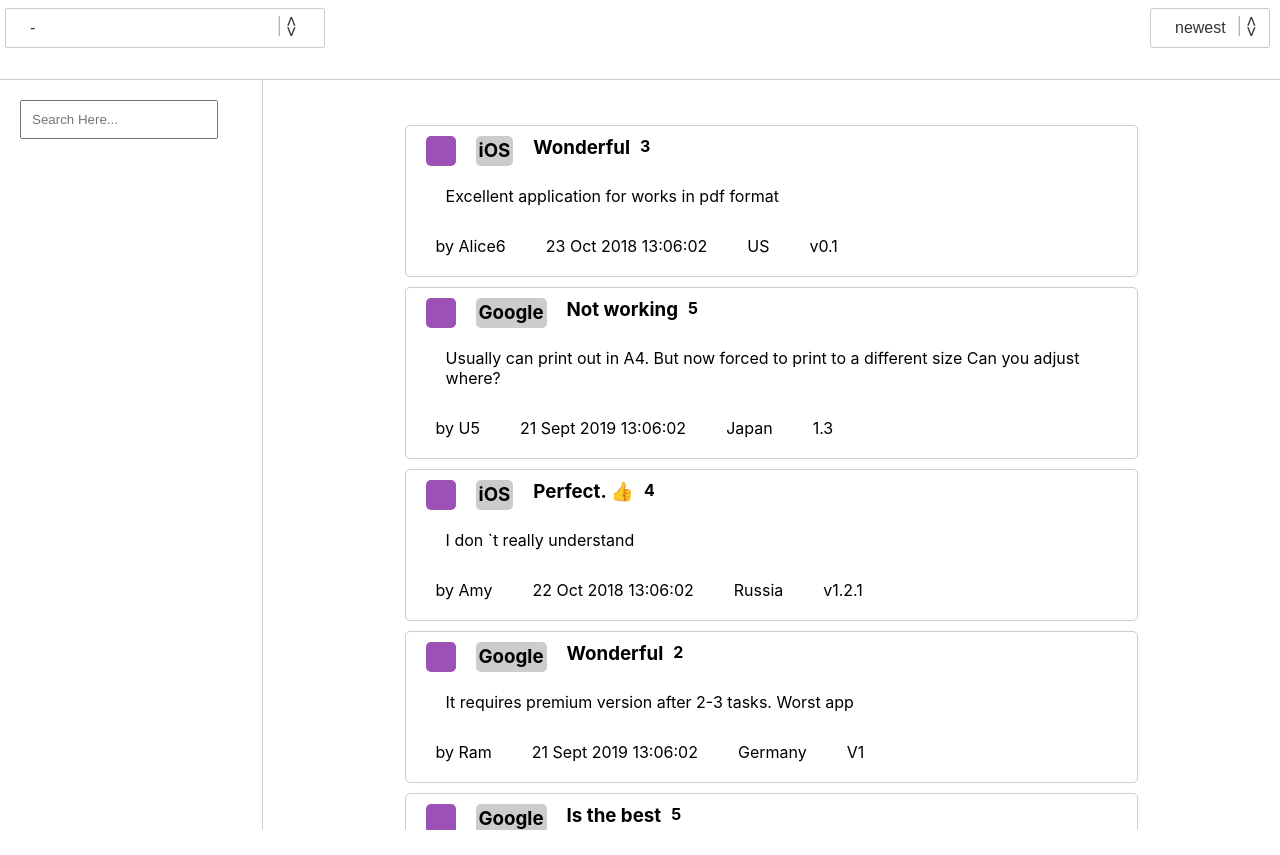
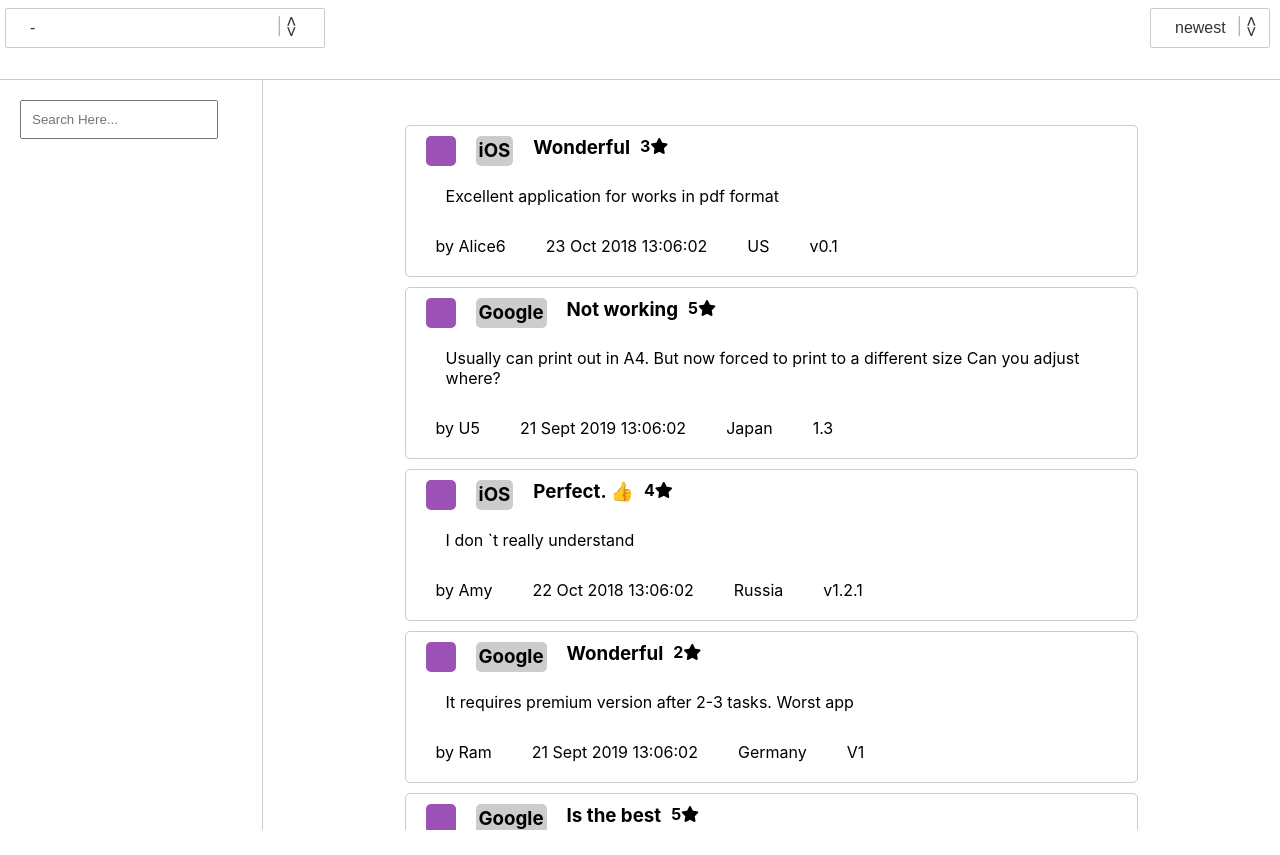
Before and after one commit to Kemosabe2911/appreviewfilter, a React (Create React App) app: page / in a window 1280 px wide. Built offline with nearby package versions, Linux system fonts and the light colour scheme.

Commit message:
Update rating

```diff
--- a/src/components/result.js
+++ b/src/components/result.js
@@ -24,7 +24,7 @@ const result = ({ result }) => {
                     <span className="box"></span>
                     <h3 className="store-name">{data.appStoreName}</h3>
                     <h3>{data.reviewHeading}</h3>
-                    <h4>{data.rating}</h4>
+                    <h4>{data.rating}<i class="fas fa-star"></i></h4>
                 </div>
                 <div className="line-2">
                     <p>{data.reviewText}</p>
```
